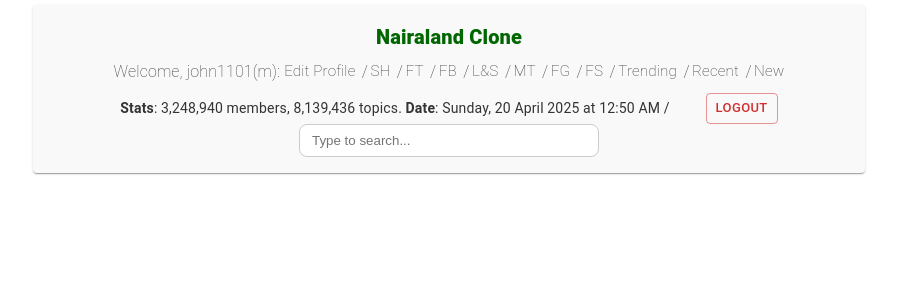
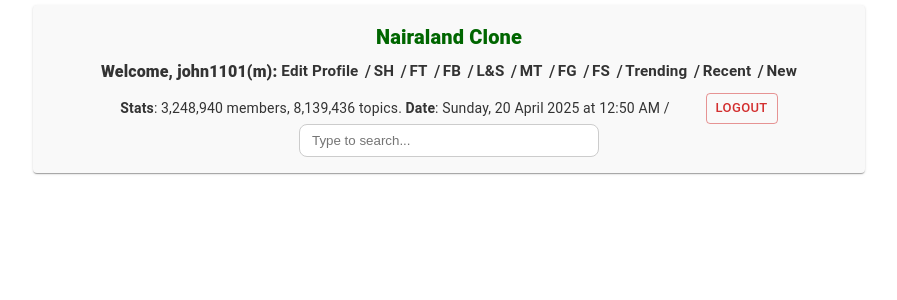
Before and after one commit to offorjohn/Fairyland-clone-, a React (Create React App) app: page / in a window 1280 px wide. Shown: the top 300 px of the page, without its empty margins (191-1088 px from the left). Built offline with nearby package versions, Linux system fonts and the light colour scheme.

Commit message:
first commit

```diff
--- a/src/App.tsx
+++ b/src/App.tsx
@@ -83,7 +83,7 @@
                 rowGap: 0.5,
               }}
             >
-              <Typography component="span" fontWeight={200} color="#333333">
+              <Typography component="span" fontWeight={900} color="#333333">
                 Welcome, john1101(m):
               </Typography>
               {menuItems.map(({ label, to,  }, index) => (
@@ -95,7 +95,7 @@
                   {index !== 0 && (
                     <Typography
                       component="span"
-                      sx={{ mx: 0.3, fontWeight: 200, color: '#333333' }}
+                      sx={{ mx: 0.3, fontWeight: 500, color: '#333333' }}
                     >
                       /
                     </Typography>
@@ -104,7 +104,7 @@
                     component={external ? 'a' : RouterLink}
                     {...(external ? { href: to, target: '_blank', rel: 'noopener noreferrer' } : { to })}
                     underline="hover"
-                    sx={{ fontWeight: 200, color: '#333333' }}
+                    sx={{ fontWeight: 700, color: '#333333' }}
                   >
                     {label}
                   </Link>
```
